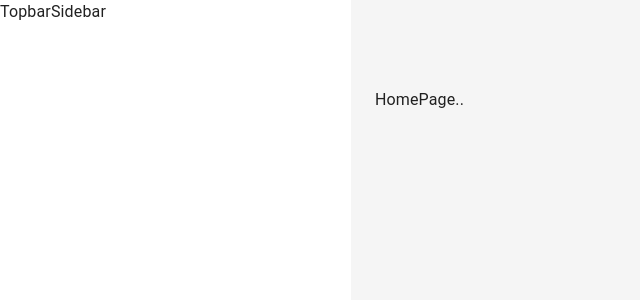
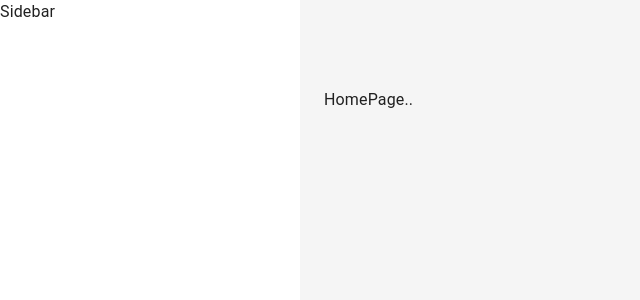
Before and after one commit to Ilesanmi-Erioluwa-Victor/react-side-bar, a React (Create React App) app: page / in a window 1280 px wide. Shown: the top 300 px of the page, without its empty margins (0-640 px from the left). Built offline with nearby package versions, Linux system fonts and the light colour scheme.

Commit message:
Working on TopBar component

```diff
--- a/src/components/common/Topbar.tsx
+++ b/src/components/common/Topbar.tsx
@@ -1,9 +1,15 @@
 import React from "react";
+import { AppBar } from "@mui/material";
+import sizeConfigs from "config/sizeConfigs";
 
-type Props = {};
+const Topbar = () => {
+  return (<AppBar
+    position="fixed"
+    sx ={{width : `calc(100% - ${sizeConfigs.sidebar.width})`}}
+  >
 
-const Topbar = (prop: Props) => {
-  return <div>Topbar</div>;
+
+  </AppBar>);
 };
 
 export default Topbar;
```
